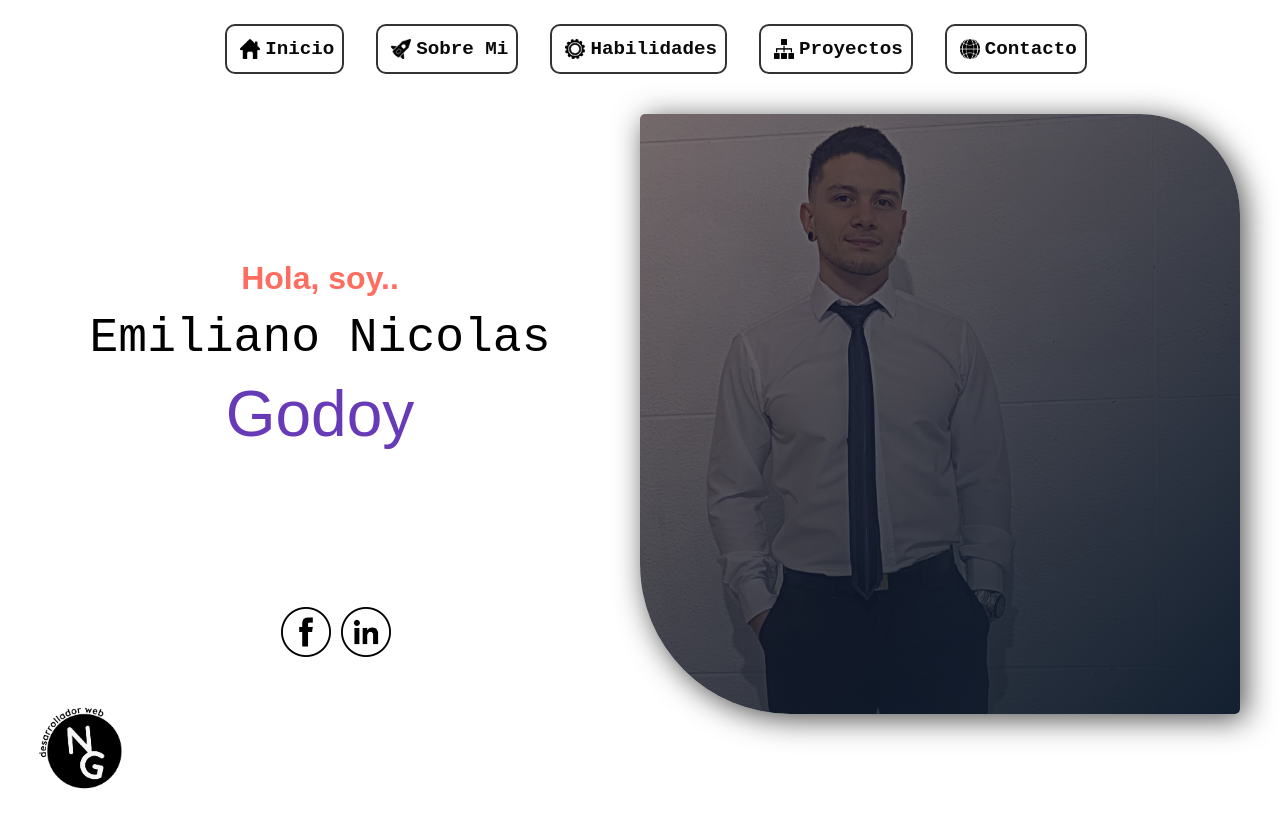
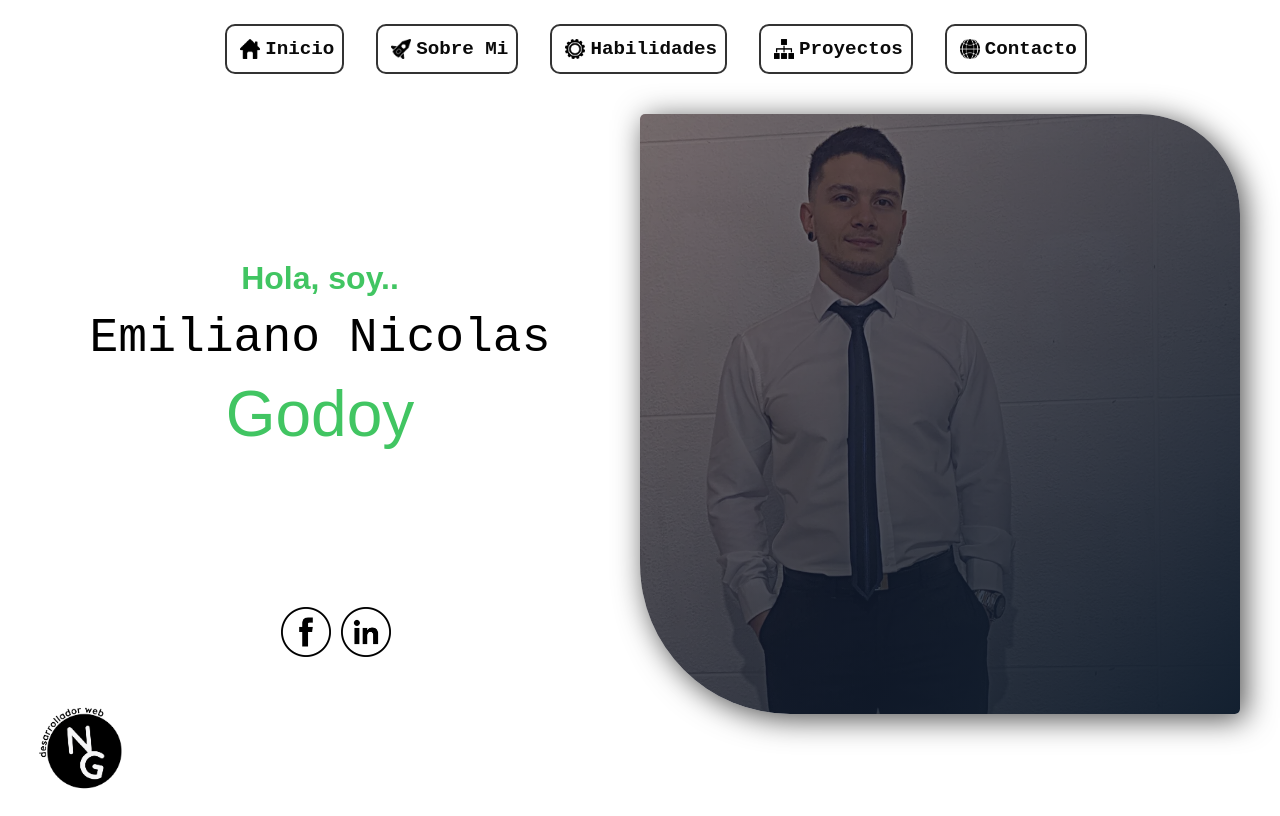
Before and after one commit to nicolasgodoy/Portfolio, a React (Create React App) app: page / in a window 1280 px wide. Built offline with nearby package versions, Linux system fonts and the light colour scheme.

Commit message:
subiendo Estilos

```diff
--- a/src/App.css
+++ b/src/App.css
@@ -248,7 +248,7 @@ section{
   font-size: 2rem;
   font-weight: bold;
   font-family: 'Rubik', sans-serif;
-  color: #fe6d5f;
+  color: #41c562;
 
   border-radius: 10px;
   padding:5px;
@@ -267,13 +267,13 @@ section{
   white-space: nowrap;
   font-size: 3rem;
   font-family: monospace;
-  color: #673ab7
+  color: #41c562;
 }
 .Titulo_Bienvenida_4 {
   font-family: fantasy, sans-serif;
   white-space: nowrap;
   font-size: 4rem;
-  color: #673ab7;
+  color: #41c562;
   padding:5px;
   font-family: 'Rubik', sans-serif;
 
@@ -555,13 +555,13 @@ border-radius: 8px;
 
 .Tit-Form {
   font-size: 2.6rem;
-  color: rgb(8, 7, 7);
+  color: #41c562;
 }
 
 .label-Form {
   font-family: Arial, Helvetica, sans-serif;
   font-size: 1.2rem;
-  color: rgb(8, 7, 7);
+  color: #46923c;
 }
 
 h1 {
@@ -569,7 +569,7 @@ h1 {
 }
 
 .Tit_SobreMi {
-  color: #673ab7;
+  color: #41c562;
   font-size: 2rem;
   border-bottom: 2px solid #090909a0;
 
```
